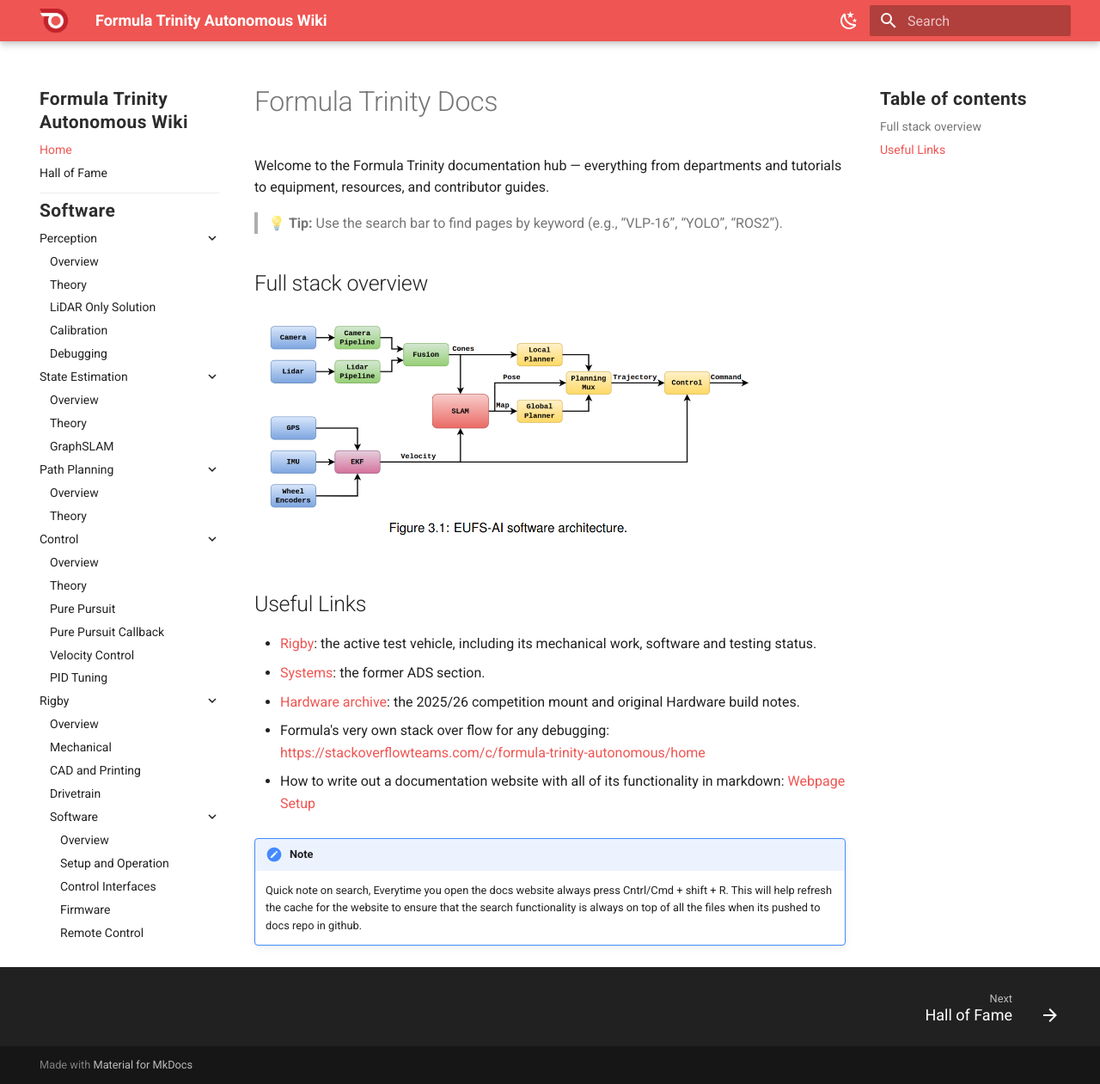
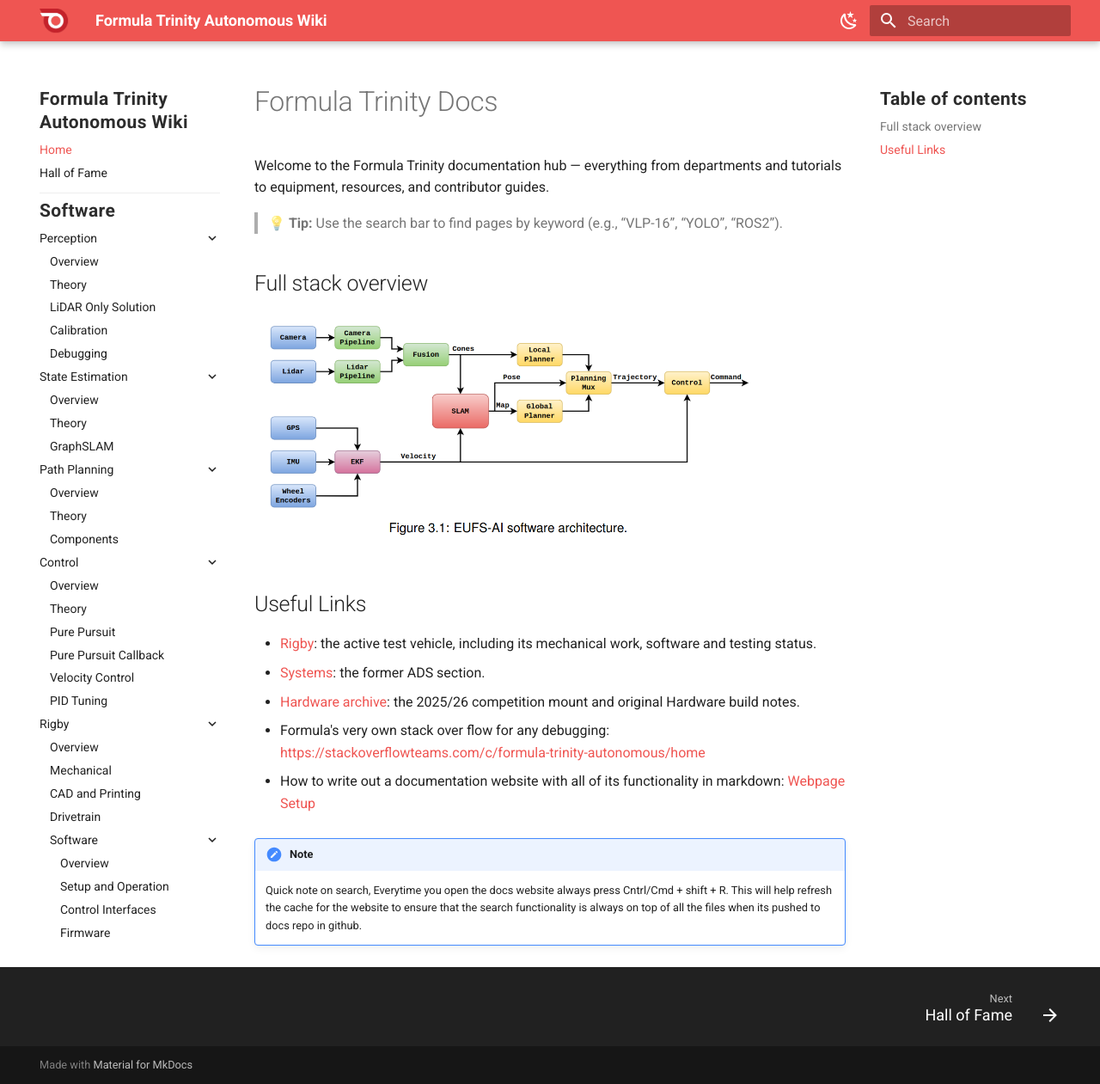
Before and after one commit to FT-Autonomous/ft_docs_2.0, an MkDocs documentation site: the page built from docs/index.md, in a window 1280 px wide and 1261 px high. Shown: the whole window at 86% size. Built offline with MkDocs 1.6.1 and Material for MkDocs 9.7.7, drawn with Linux system fonts in a browser that asks for light colours.

Commit message:
Add path planning components page

```diff
--- a/mkdocs.yml
+++ b/mkdocs.yml
@@ -102,6 +102,7 @@
       - Path Planning:
             - Overview: departments/path_planning/overview.md
             - Theory: departments/path_planning/theory.md
+            - Components: departments/path_planning/components.md
       - Control:
             - Overview: departments/control/overview.md
             - Theory: departments/control/theory.md
```
Also changed, not shown: docs/departments/path_planning/components.md (added).
